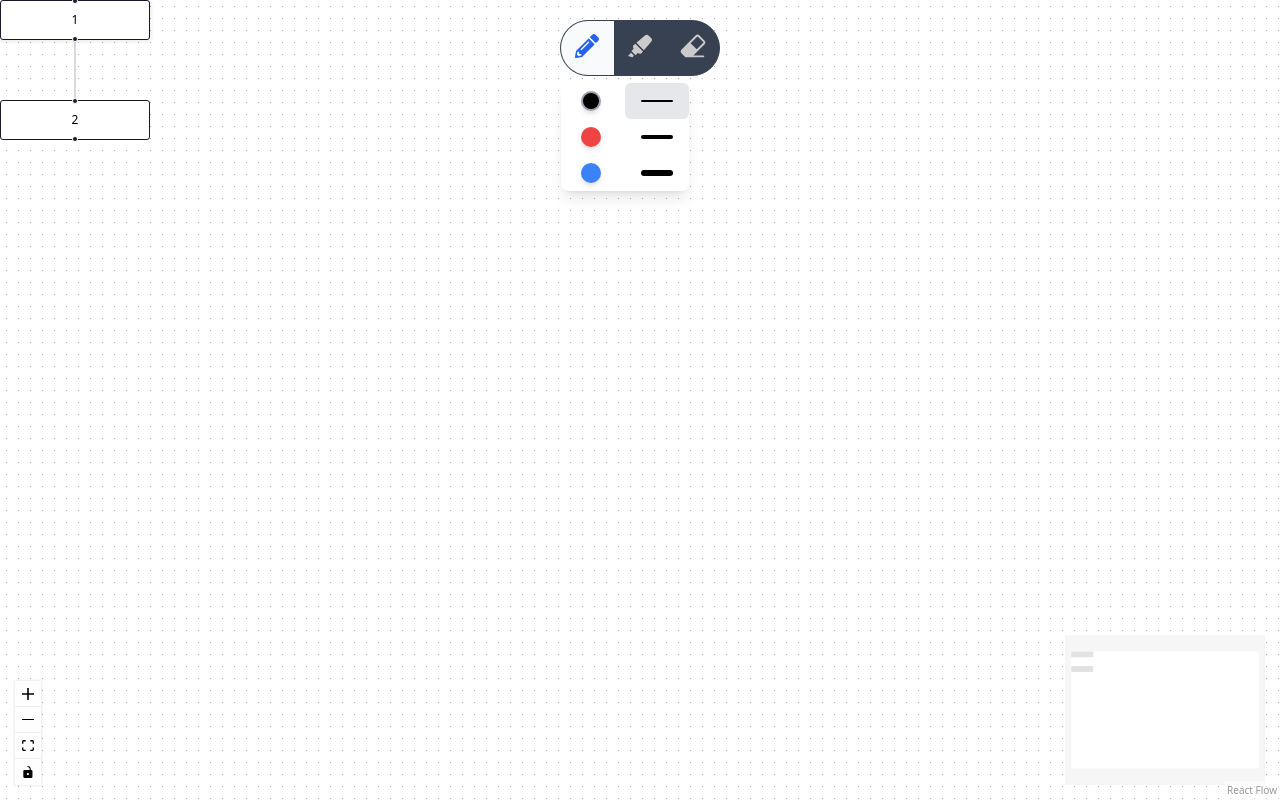
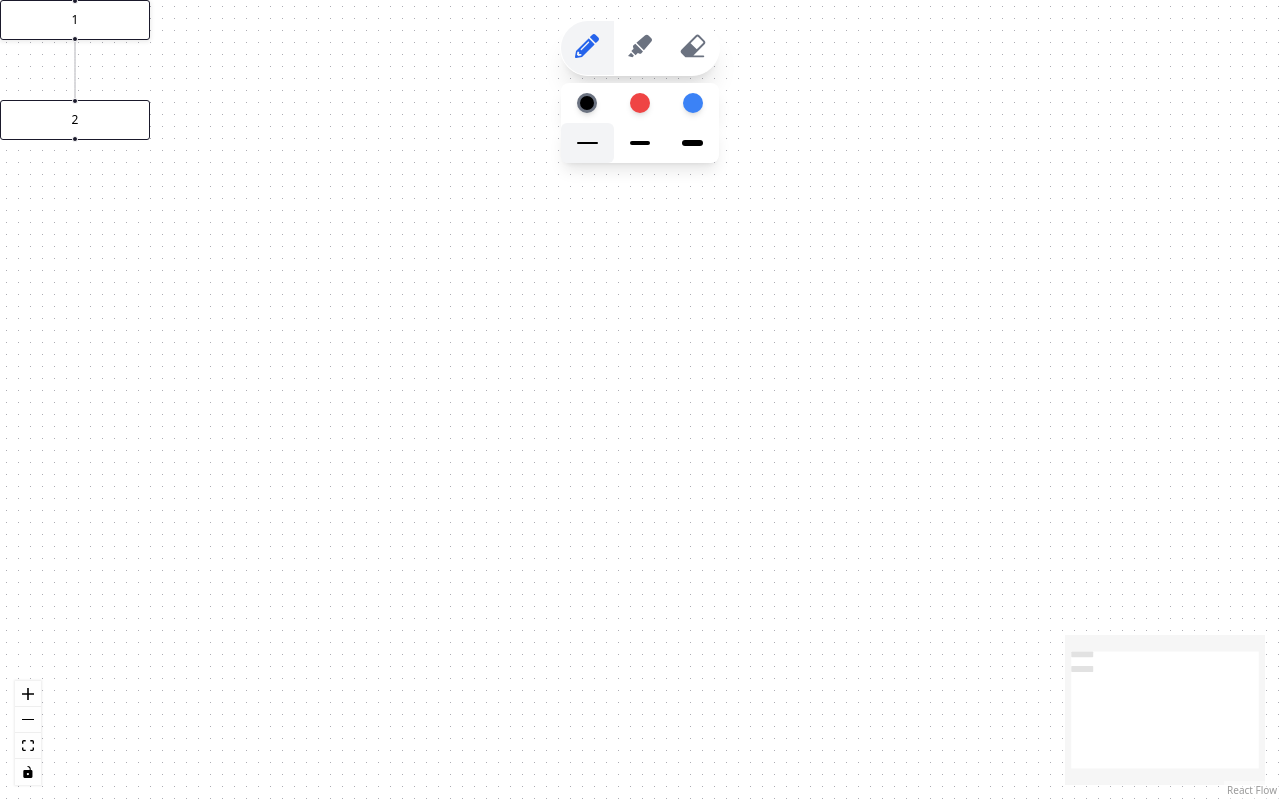
Before and after one commit to codingprovide/brain-note, a React (Vite) app: page / in a window 1280 px wide. Both pictures are taken after a click on the button 587 px from the left and 48 px from the top of the page. Built offline with nearby package versions, Linux system fonts and the light colour scheme.

Commit message:
feat:1.增加點擊螢光筆沒有線條選擇 2.更換背景顏色 3.drop-down樣式更改

```diff
--- a/src/components/PrainToolsBar.jsx
+++ b/src/components/PrainToolsBar.jsx
@@ -6,16 +6,28 @@ import { PiEraserFill } from "react-icons/pi";
 export default function PaintToolsBar() {
   const [isToolbarOpen, setIsToolbarOpen] = useState(true);
   const [isDropdownOpen, setIsDropdownOpen] = useState(false);
+  const [isThicknessOpen, setIsThicknessOpen] = useState(true);
   const [activeTool, setActiveTool] = useState("pencil");
   const [pencilColor, setPencilColor] = useState("black");
   const [highlightColor, setHighlightColor] = useState("yellow");
   const [selectedThickness, setSelectedThickness] = useState("2px");
   const dropdownRef = useRef(null);
 
+  const containerstyle = "grid max-w-lg grid-cols-3 mx-auto";
+  const dropdowncontainerstyle = containerstyle + " bg-white divide-gray-100 shadow-lg"
+  const buttonstyle =
+    "flex flex-col items-center justify-center px-5 hover:bg-gray-100 active:bg-gray-100 focus:bg-gray-100 group focus:outline-none";
+  const dropdownstyle =
+    "flex items-center justify-around h-10 rounded-md cursor-pointer hover:bg-gray-100";
+  const colorcirclestyle = "w-5 h-5 rounded-full cursor-pointer shadow-md";
+  const thicknessstyle = "w-20 cursor-pointer bg-black rounded-md";
+
   const handleToolClick = (tool) => {
     setActiveTool(tool);
     if (tool === "pencil" || tool === "highlighter") {
       setIsDropdownOpen(true);
+      tool === "pencil" ? setIsThicknessOpen(true) : setIsThicknessOpen(false);
+      activeTool === "pencil" ? console.log("false") : console.log("true");
     } else {
       setIsDropdownOpen(false);
     }
@@ -26,13 +38,6 @@ export default function PaintToolsBar() {
       setIsDropdownOpen(false);
     }
   };
-
-  useEffect(() => {
-    console.log("activeTool", activeTool);
-    console.log("pencilColor", pencilColor);
-    console.log("highlightColor", highlightColor);
-    console.log("Thickness", selectedThickness);
-  }, [pencilColor, highlightColor, selectedThickness]);
 
   useEffect(() => {
     document.addEventListener("click", handleClickOutside);
@@ -64,115 +69,119 @@ export default function PaintToolsBar() {
   return (
     <div ref={dropdownRef}>
       {isToolbarOpen && (
-        <div className="fixed z-50 w-full h-14 max-w-40 -translate-x-1/2 left-1/2 top-5 bg-[#374151] border border-[#374151] rounded-full dark:bg-gray-700 dark:border-gray-600">
-          <div className="grid h-full max-w-lg grid-cols-3 mx-auto">
+        <div className="fixed z-50 w-40 h-14 -translate-x-1/2 left-1/2 top-5 bg-white border border-white rounded-full shadow-xl">
+          <div className={`h-full ${containerstyle}`}>
             <button
               onClick={() => handleToolClick("pencil")}
-              className={`inline-flex flex-col items-center justify-center px-5 rounded-s-full hover:bg-gray-50 active:bg-gray-50 focus:bg-gray-50 dark:hover:bg-gray-800 group focus:outline-none ${
-                activeTool === "pencil" ? "text-blue-600" : "text-[#CBCBCB]"
+              className={`rounded-s-full ${buttonstyle} ${
+                activeTool === "pencil" ? "text-blue-600" : "text-gray-500"
               }`}
             >
-              <FaPencilAlt className="text-2xl mb-1 dark:text-gray-400 group-hover:text-blue-600" />
+              <FaPencilAlt className="text-2xl mb-1 group-hover:text-blue-600" />
             </button>
             <button
               onClick={() => handleToolClick("highlighter")}
-              className={`inline-flex flex-col items-center justify-center px-5 hover:bg-gray-50 active:bg-gray-50 focus:bg-gray-50 dark:hover:bg-gray-800 group focus:outline-none ${
-                activeTool === "highlighter"
-                  ? "text-blue-600"
-                  : "text-[#CBCBCB]"
+              className={`${buttonstyle} ${
+                activeTool === "highlighter" ? "text-blue-600" : "text-gray-500"
               }`}
             >
-              <FaHighlighter className="text-2xl mb-1 dark:text-gray-400 group-hover:text-blue-600" />
+              <FaHighlighter className="text-2xl mb-1 group-hover:text-blue-600" />
             </button>
             <button
               onClick={() => handleToolClick("eraser")}
-              className={`inline-flex flex-col items-center justify-center px-5 rounded-e-full hover:bg-gray-50 active:bg-gray-50 focus:bg-gray-50 dark:hover:bg-gray-800 group focus:outline-none ${
-                activeTool === "eraser" ? "text-blue-600" : "text-[#CBCBCB]"
+              className={`rounded-e-full ${buttonstyle} ${
+                activeTool === "eraser" ? "text-blue-600" : "text-gray-500"
               }`}
             >
-              <PiEraserFill className="text-3xl mb-1 dark:text-gray-400 group-hover:text-blue-600" />
+              <PiEraserFill className="text-3xl mb-1 group-hover:text-blue-600" />
             </button>
           </div>
+
           {isDropdownOpen && (
-            <div className="z-10 bg-white divide-y divide-gray-100 rounded-lg shadow-lg w-32 dark:bg-gray-700 dark:divide-gray-600 mt-2">
-              <div className="flex">
-                <ul className="text-sm text-gray-700 dark:text-gray-200 w-1/2">
-                  <li
-                    onClick={() => handleColorSelect("black")}
-                    className="flex items-center py-2 px-5 rounded-md cursor-pointer hover:bg-gray-100 dark:hover:bg-gray-600 "
+            <div>
+              <div
+                className={`${dropdowncontainerstyle} mt-2 rounded-t-lg`}
               >
                 <div
-                      className={`w-5 h-5 rounded-full cursor-pointer shadow-md ${
+                  onClick={() => handleColorSelect("black")}
+                  className={`${dropdownstyle}`}
+                >
+                  <div
+                    className={`${colorcirclestyle} ${
                       activeTool === "pencil" ? "bg-black" : "bg-yellow-500"
                     } ${
                       (activeTool === "pencil" && pencilColor === "black") ||
                       (activeTool === "highlighter" &&
                         highlightColor === "yellow")
-                          ? "border-2 border-gray-400 "
+                        ? "border-[3px] border-gray-500 "
                         : ""
                     }`}
                   />
-                  </li>
-                  <li
+                </div>
+                <div
                   onClick={() => handleColorSelect("red")}
-                    className="flex items-center py-2 px-5 rounded-md cursor-pointer hover:bg-gray-100 dark:hover:bg-gray-600 "
+                  className={`${dropdownstyle}`}
                 >
                   <div
-                      className={`w-5 h-5 rounded-full cursor-pointer shadow-md ${
+                    className={`${colorcirclestyle} ${
                       activeTool === "pencil" ? "bg-red-500" : "bg-blue-500"
                     } ${
                       (activeTool === "pencil" && pencilColor === "red") ||
                       (activeTool === "highlighter" &&
                         highlightColor === "blue")
-                          ? "border-2 border-gray-400 "
+                        ? "border-[3px] border-gray-500 "
                         : ""
                     }`}
                   />
-                  </li>
-                  <li
+                </div>
+                <div
                   onClick={() => handleColorSelect("blue")}
-                    className="flex items-center py-2 px-5 rounded-md cursor-pointer hover:bg-gray-100 dark:hover:bg-gray-600 "
+                  className={`${dropdownstyle}`}
                 >
                   <div
-                      className={`w-5 h-5 rounded-full cursor-pointer shadow-md ${
+                    className={`${colorcirclestyle} ${
                       activeTool === "pencil" ? "bg-blue-500" : "bg-green-500"
                     } ${
                       (activeTool === "pencil" && pencilColor === "blue") ||
                       (activeTool === "highlighter" &&
                         highlightColor === "green")
-                          ? "border-2 border-gray-400 "
+                        ? "border-[3px] border-gray-500 "
                         : ""
                     }`}
                   />
-                  </li>
-                </ul>
-                <ul className="text-sm text-gray-700 dark:text-gray-200 w-1/2">
-                  <li
+                </div>
+              </div>
+
+              {isThicknessOpen && (
+                <div
+                  className={`${dropdowncontainerstyle} rounded-b-lg`}
+                >
+                  <div
                     onClick={() => handleThicknessSelect("2px")}
-                    className={`flex items-center py-[17px] px-4 rounded-md cursor-pointer hover:bg-gray-100 dark:hover:bg-gray-600  ${
-                      selectedThickness === "2px" ? "bg-gray-200" : ""
+                    className={`px-4 ${dropdownstyle} ${
+                      selectedThickness === "2px" ? "bg-gray-100" : ""
                     }`}
                   >
-                    <div className="h-[2px] w-20 cursor-pointer bg-black rounded-md" />
-                  </li>
-                  <li
+                    <div className={`h-[2px] ${thicknessstyle}`} />
+                  </div>
+                  <div
                     onClick={() => handleThicknessSelect("5px")}
-                    className={`flex items-center py-[16px] px-4 rounded-md cursor-pointer hover:bg-gray-100 dark:hover:bg-gray-600  ${
-                      selectedThickness === "5px" ? "bg-gray-200" : ""
+                    className={`px-4 ${dropdownstyle} ${
+                      selectedThickness === "5px" ? "bg-gray-100" : ""
                     }`}
                   >
-                    <div className="h-[4px] w-20 cursor-pointer bg-black rounded-md" />
-                  </li>
-                  <li
+                    <div className={`h-[4px] ${thicknessstyle}`} />
+                  </div>
+                  <div
                     onClick={() => handleThicknessSelect("10px")}
-                    className={`flex items-center py-[15px] px-4 rounded-md cursor-pointer hover:bg-gray-100 dark:hover:bg-gray-600  ${
-                      selectedThickness === "10px" ? "bg-gray-200" : ""
+                    className={`px-4 ${dropdownstyle} ${
+                      selectedThickness === "10px" ? "bg-gray-100" : ""
                     }`}
                   >
-                    <div className="h-[6px] w-20 cursor-pointer bg-black rounded-md" />
-                  </li>
-                </ul>
+                    <div className={`h-[6px] ${thicknessstyle}`} />
                   </div>
+                </div>
+              )}
             </div>
           )}
         </div>
```
Lines whose indentation alone changed are shown as unchanged.
